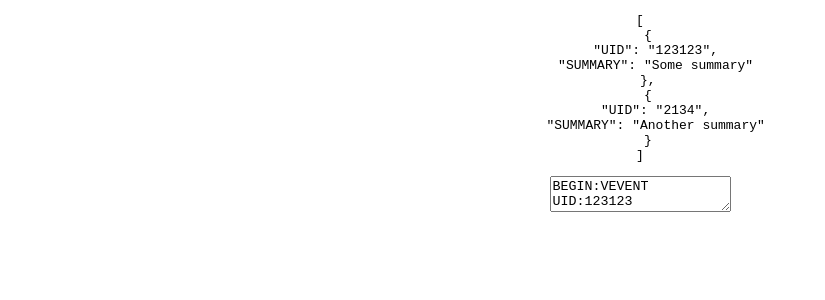
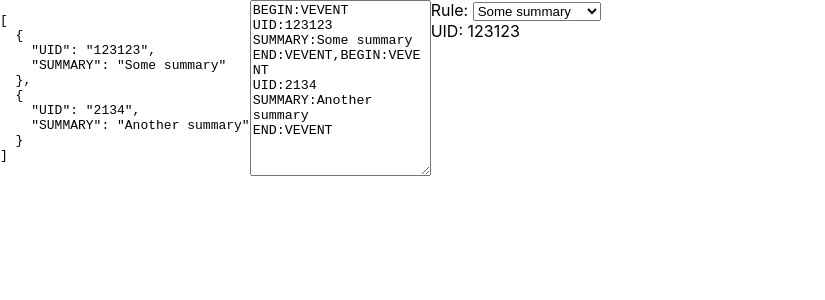
Before and after one commit to rofrol/component-issue-1596, a React (Create React App) app: page / in a window 1280 px wide. Shown: the top 300 px of the page, without its empty margins (0-825 px from the left). Built offline with nearby package versions, Linux system fonts and the light colour scheme.

Commit message:
handleRuleSelect

```diff
--- a/src/App.css
+++ b/src/App.css
@@ -1,38 +1,4 @@
 .App {
-  text-align: center;
+  display: flex;
+  flex-wrap: no-wrap;
 }
-
-.App-logo {
-  height: 40vmin;
-  pointer-events: none;
-}
-
-@media (prefers-reduced-motion: no-preference) {
-  .App-logo {
-    animation: App-logo-spin infinite 20s linear;
-  }
-}
-
-.App-header {
-  background-color: #282c34;
-  min-height: 100vh;
-  display: flex;
-  flex-direction: column;
-  align-items: center;
-  justify-content: center;
-  font-size: calc(10px + 2vmin);
-  color: white;
-}
-
-.App-link {
-  color: #61dafb;
-}
-
-@keyframes App-logo-spin {
-  from {
-    transform: rotate(0deg);
-  }
-  to {
-    transform: rotate(360deg);
-  }
-}
--- a/src/App.js
+++ b/src/App.js
@@ -48,6 +48,12 @@ const formatRules = (rules) =>
 
 function App() {
   const [rules] = useState(cleanRules(initRules).map(parseRule));
+  const [activeRule, setActiveRule] = useState(rules[0].UID);
+
+  const handleRuleSelect = (event) => {
+    console.log(event.target[event.target.selectedIndex].id);
+    setActiveRule(event.target[event.target.selectedIndex].id);
+  };
   return (
     <div className="App">
       <pre>{JSON.stringify(rules, null, 2)}</pre>
@@ -55,6 +61,17 @@ function App() {
         value={formatRules(rules)}
         onChange={(event) => console.log(event)}
       ></textarea>
+      <div>
+        Rule:{" "}
+        <select onChange={handleRuleSelect}>
+          {rules.map((rule) => (
+            <option key={rule.UID} id={rule.UID}>
+              {rule.SUMMARY}
+            </option>
+          ))}
+        </select>
+        <div>UID: {activeRule}</div>
+      </div>
     </div>
   );
 }
```
